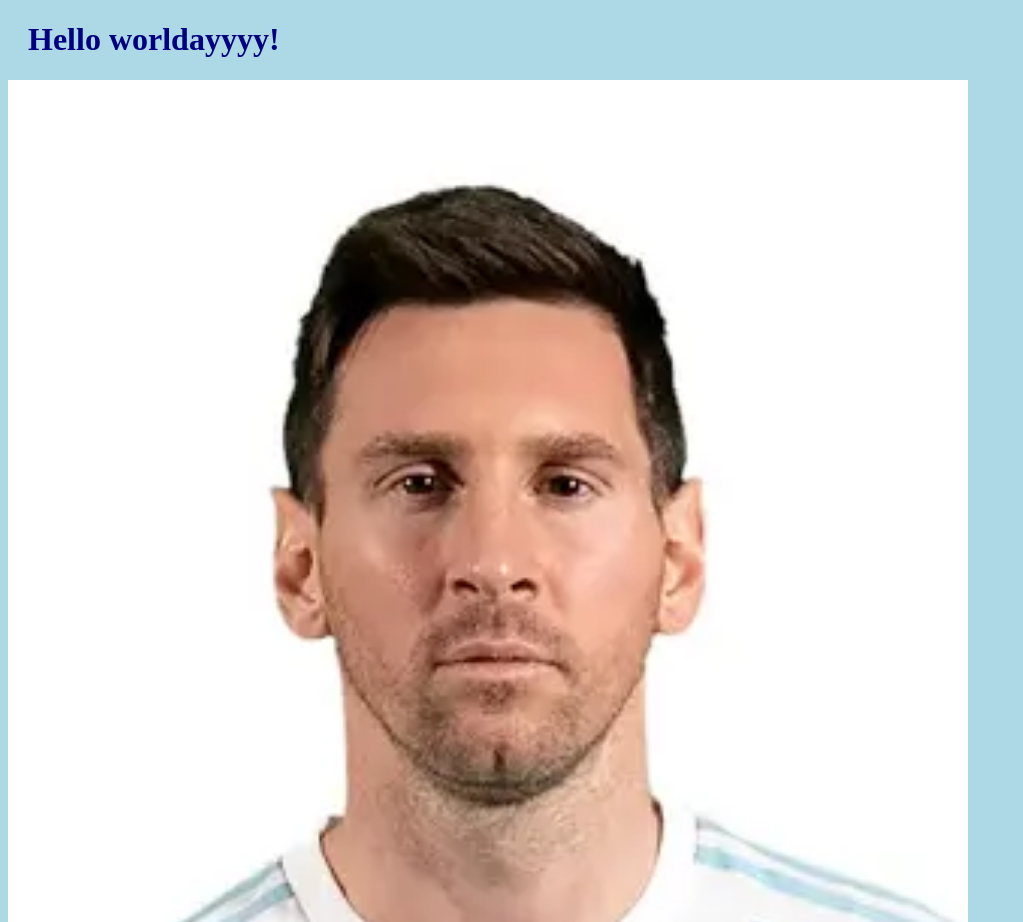
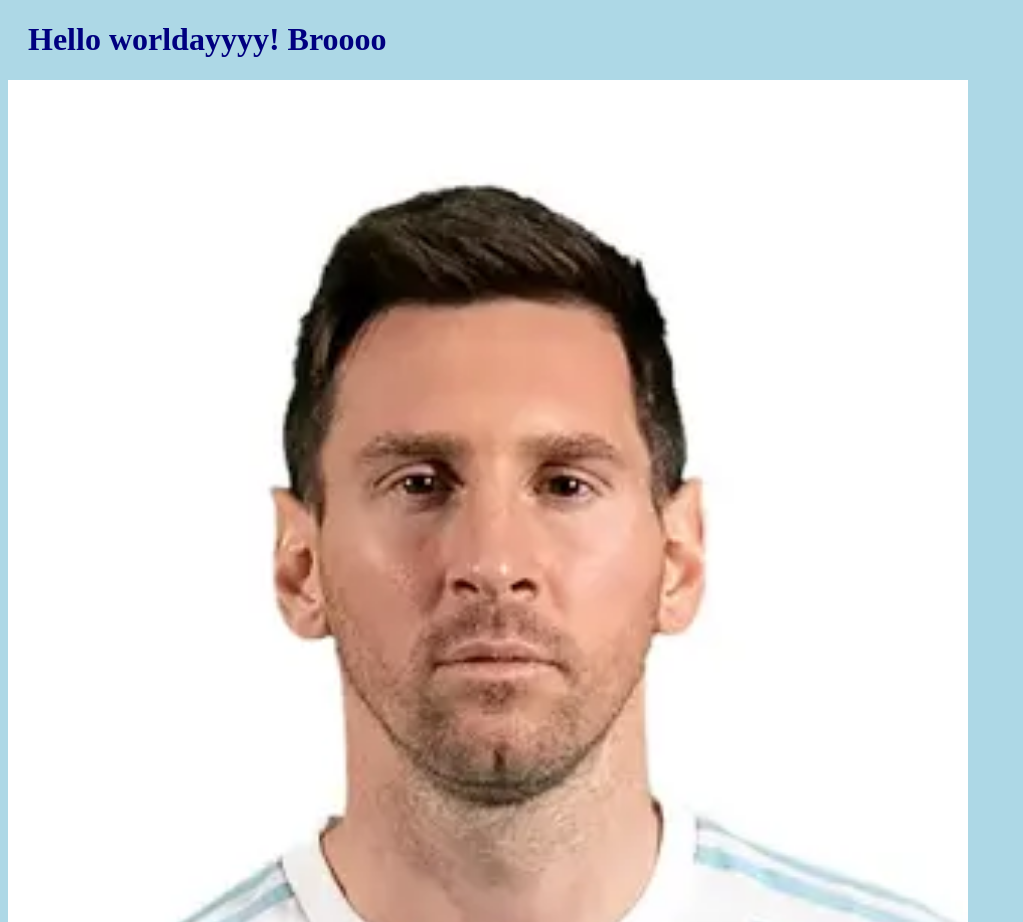
Before and after one commit to prnvrain/hello-world, a plain HTML site: page index.html in a window 1280 px wide. Shown: the top 922 px of the page, without its empty margins (0-1023 px from the left). Drawn offline with Linux system fonts and the light colour scheme.

Commit message:
Update index.html

```diff
--- a/index.html
+++ b/index.html
@@ -6,7 +6,7 @@
 </head>
 <body>
 
-<h1>Hello worldayyyy!</h1>
+<h1>Hello worldayyyy! Broooo</h1>
 <div><img src="img_hello_world.jpg" alt="Hello World from Space" style="width:100%;max-width:960px"></div>
 <p>This is the first file in my new Git Repo.</p>
 <p>This line is here to show how merging works.</p>
```
